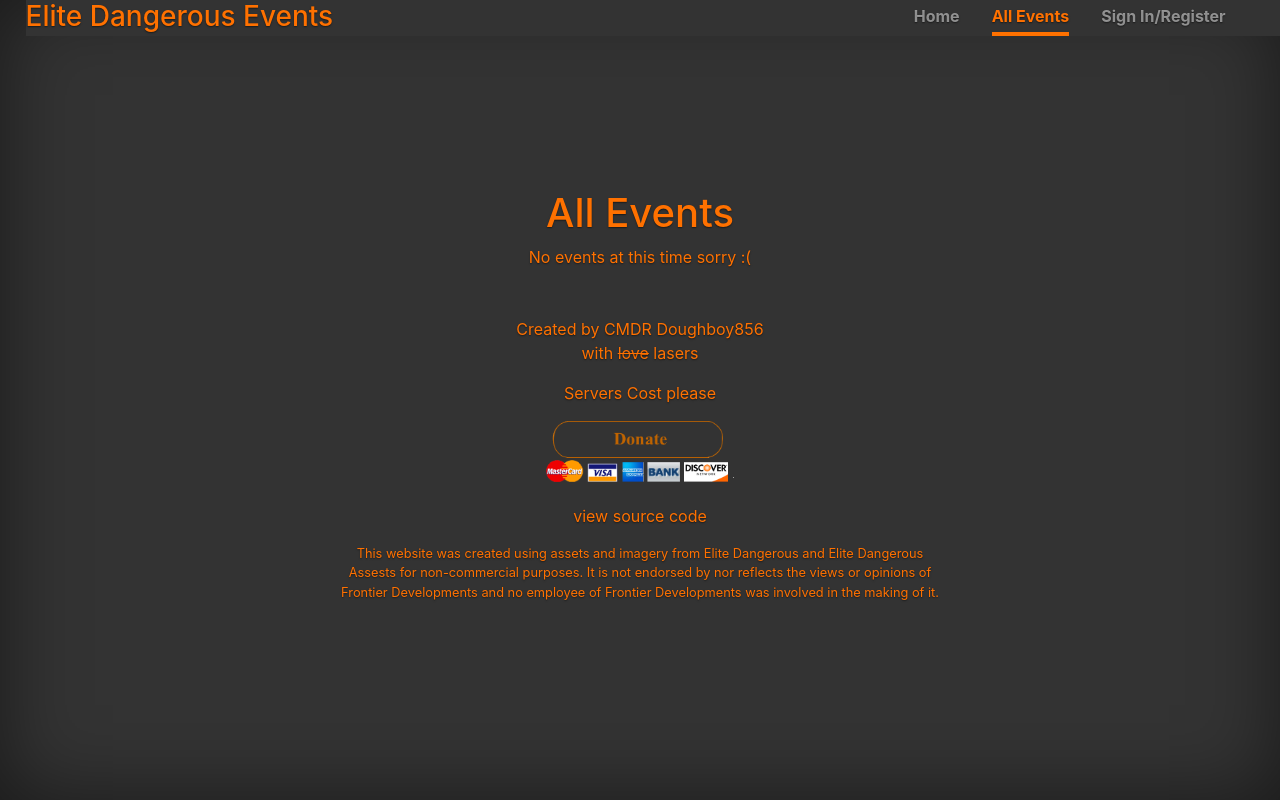
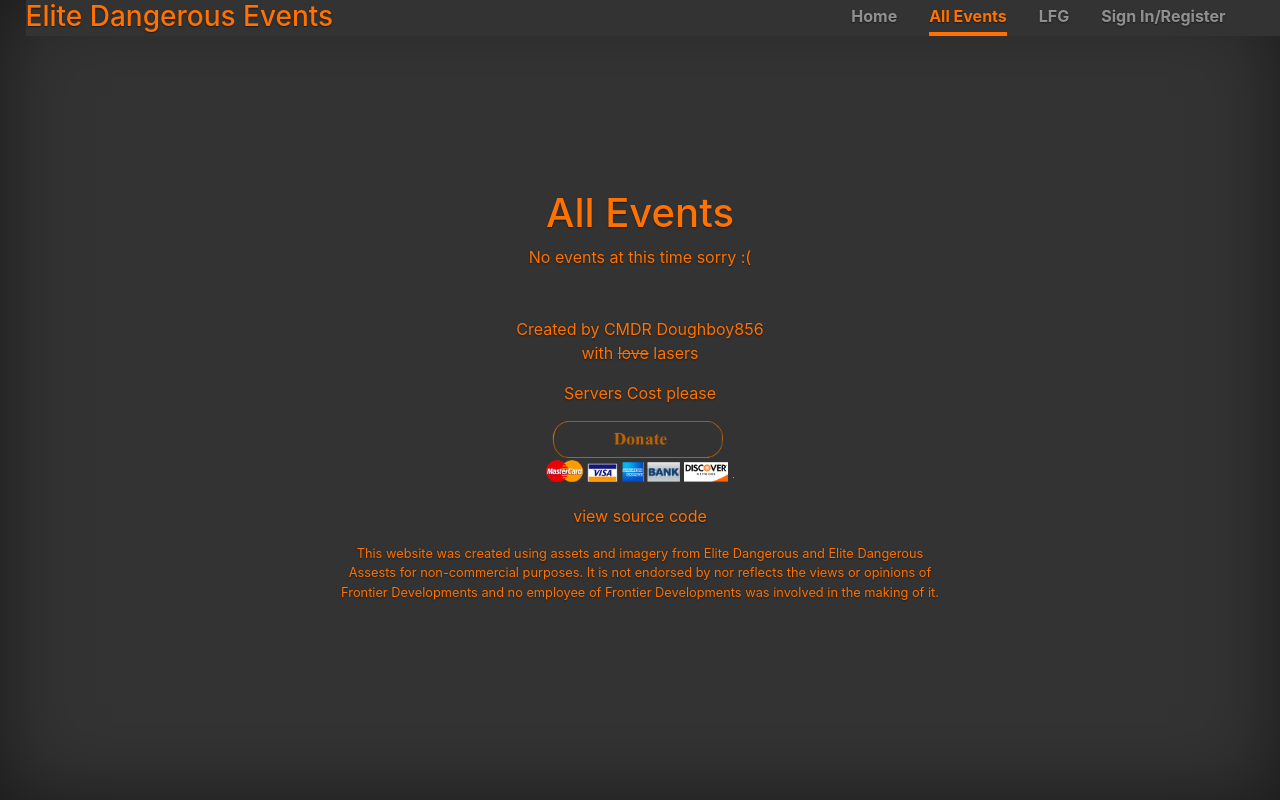
Before and after one commit to CCecilia/eliteDangerousEvents, a Django app: page /allEvents/ in a window 1280 px wide. Run offline with Django 3.2, Linux system fonts and the light colour scheme; data that the repository does not hold is empty; parts of the project's set-up code (start-up, migrations or seed data) failed here and were passed over; some libraries are stand-ins or nearby versions.

Commit message:
moved lfg nav link

```diff
--- a/eliteEvents/templates/html/base.html
+++ b/eliteEvents/templates/html/base.html
@@ -33,9 +33,8 @@
               <nav class="nav nav-masthead">
                 <a class="nav-link {% if page == 'index' %}active{% endif %}" href="{% url 'website:index' %}">Home</a>
                 <a class="nav-link {% if page == 'allEvents' %}active{% endif %}" href="{% url 'website:allEvents' %}">All Events</a>
+                <a class="nav-link {% if page == 'lfg' %}active{% endif %}" href="{% url 'website:lfgPage' %}" >LFG</a>
                 {% if user.is_authenticated %}
-                  <a class="nav-link {% if page == 'lfg' %}active{% endif %}" href="{% url 'website:lfgPage' %}" >LFG</a>
-
                   <a class="nav-link {% if page == 'myEvents' %}active{% endif %}" href="{% url 'website:myEvents' %}" >My Events</a>
                   <a class="nav-link" href="/logout/">Log out</a>
                 {% else %}
```
